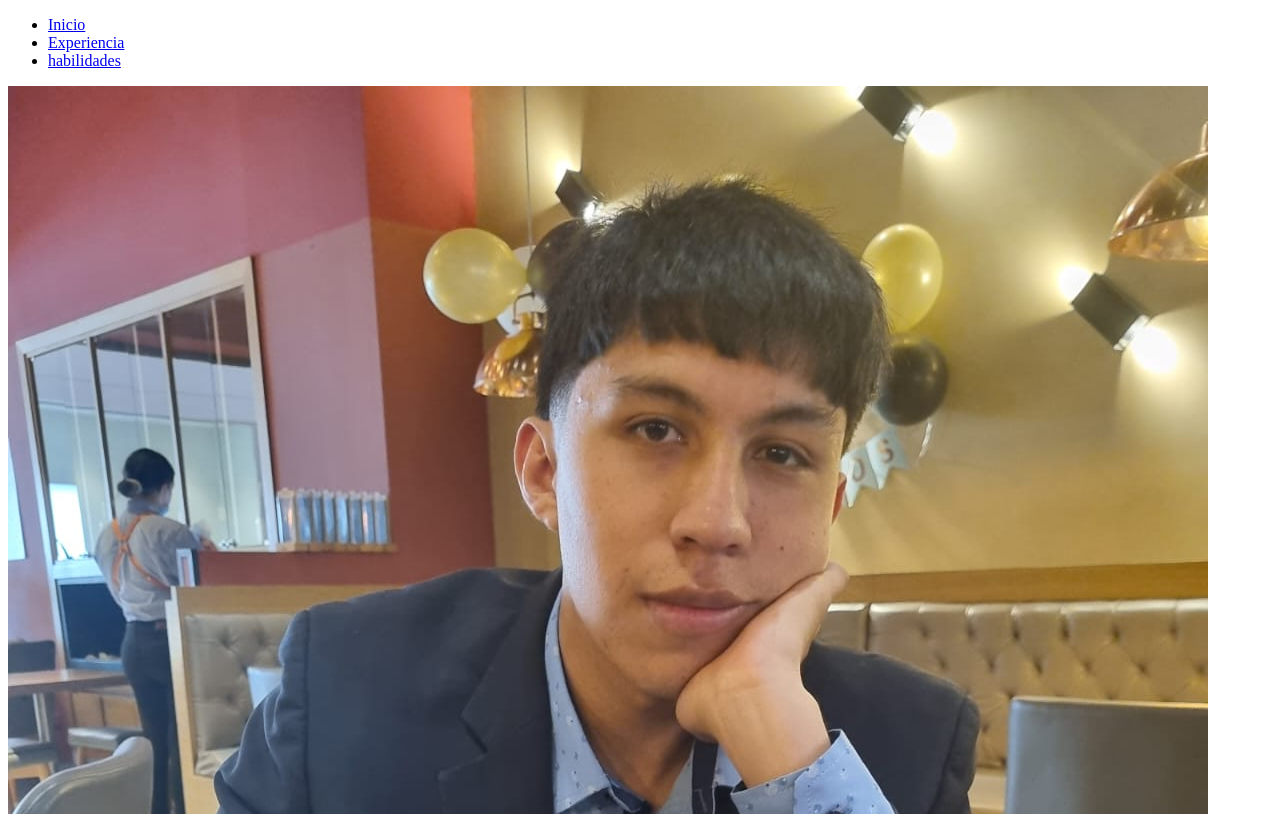
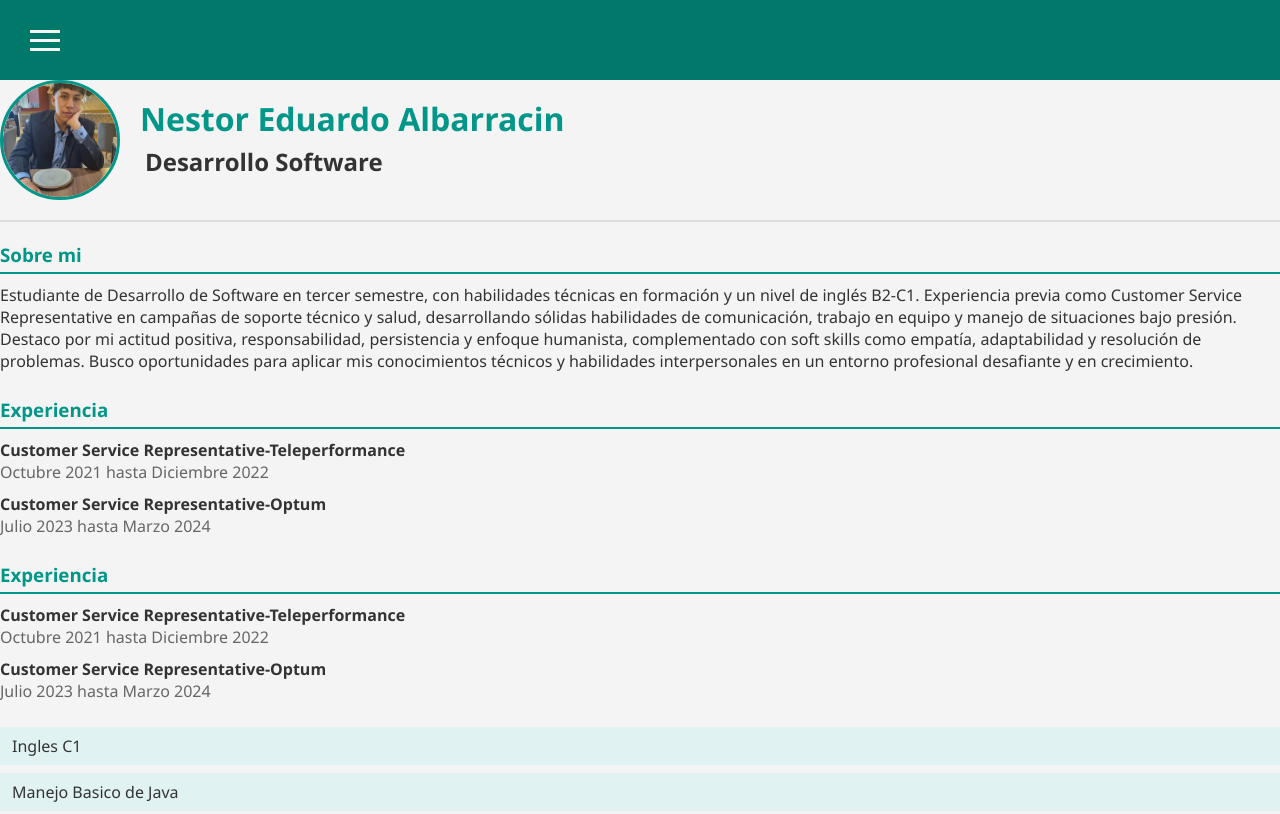
Before and after one commit to Inge-Nestor-Albarracin/CV-Nestor.github.io, a plain HTML site: page index.html in a window 1280 px wide. Shown: the top 814 px of the page. Drawn offline with Linux system fonts and the light colour scheme.

Commit message:
Update index.html

```diff
--- a/index.html
+++ b/index.html
@@ -4,7 +4,7 @@
     <meta charset="UTF-8">
     <meta name="viewport" content="width=device-width, initial-scale=1.0">
     <title>CV Responsivo</title>
-    <link rel="stylesheet" href="/CV 1.1/CCS/style.css">
+    <link rel="stylesheet" href="/CCS/style.css">
 </head>
 <body>
 
@@ -90,6 +90,6 @@
     </footer>
 
 
-    <script src="/CV 1.1/JS/script.js"></script>
+    <script src="/JS/script.js"></script>
 </body>
 </html>
```
